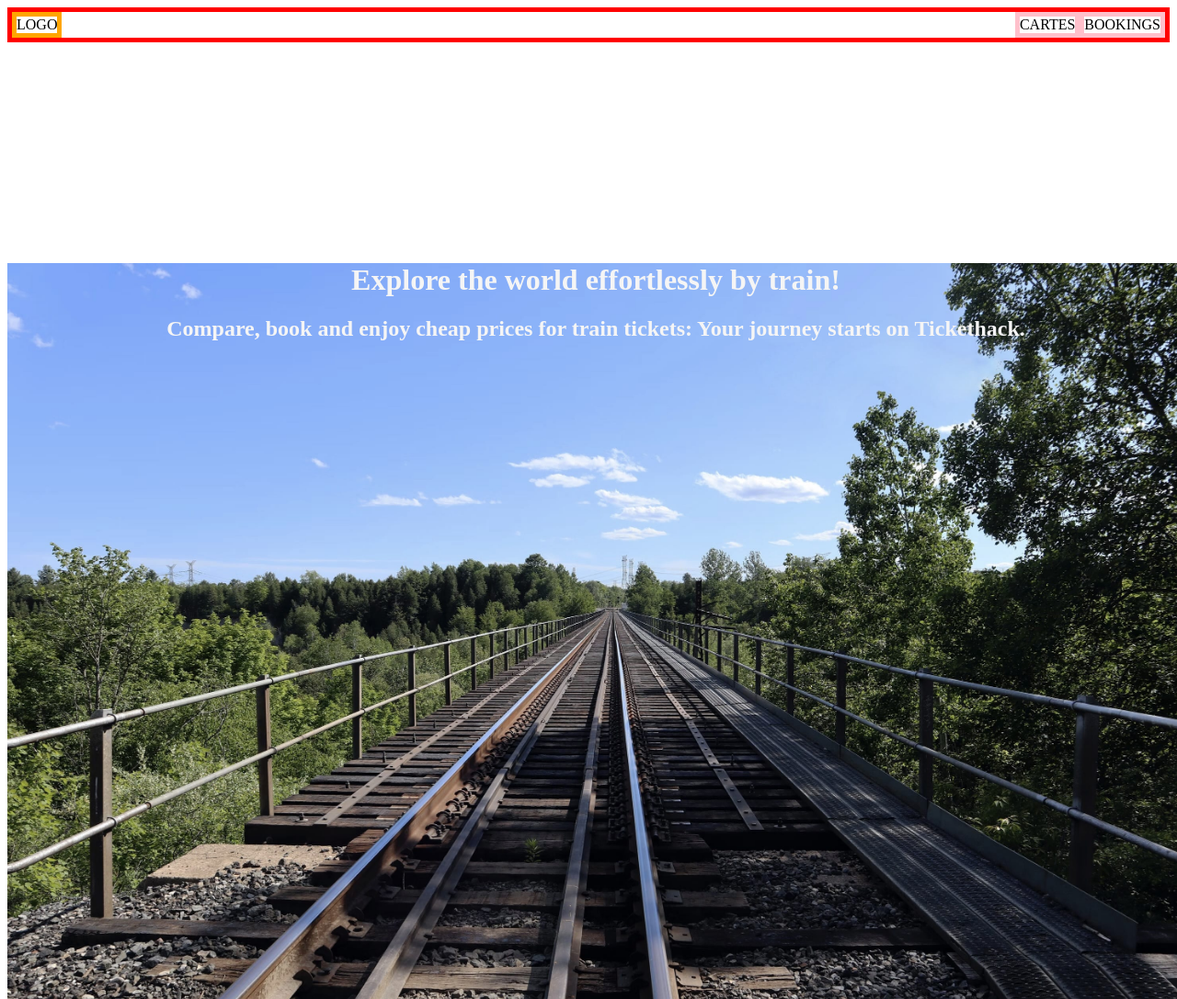
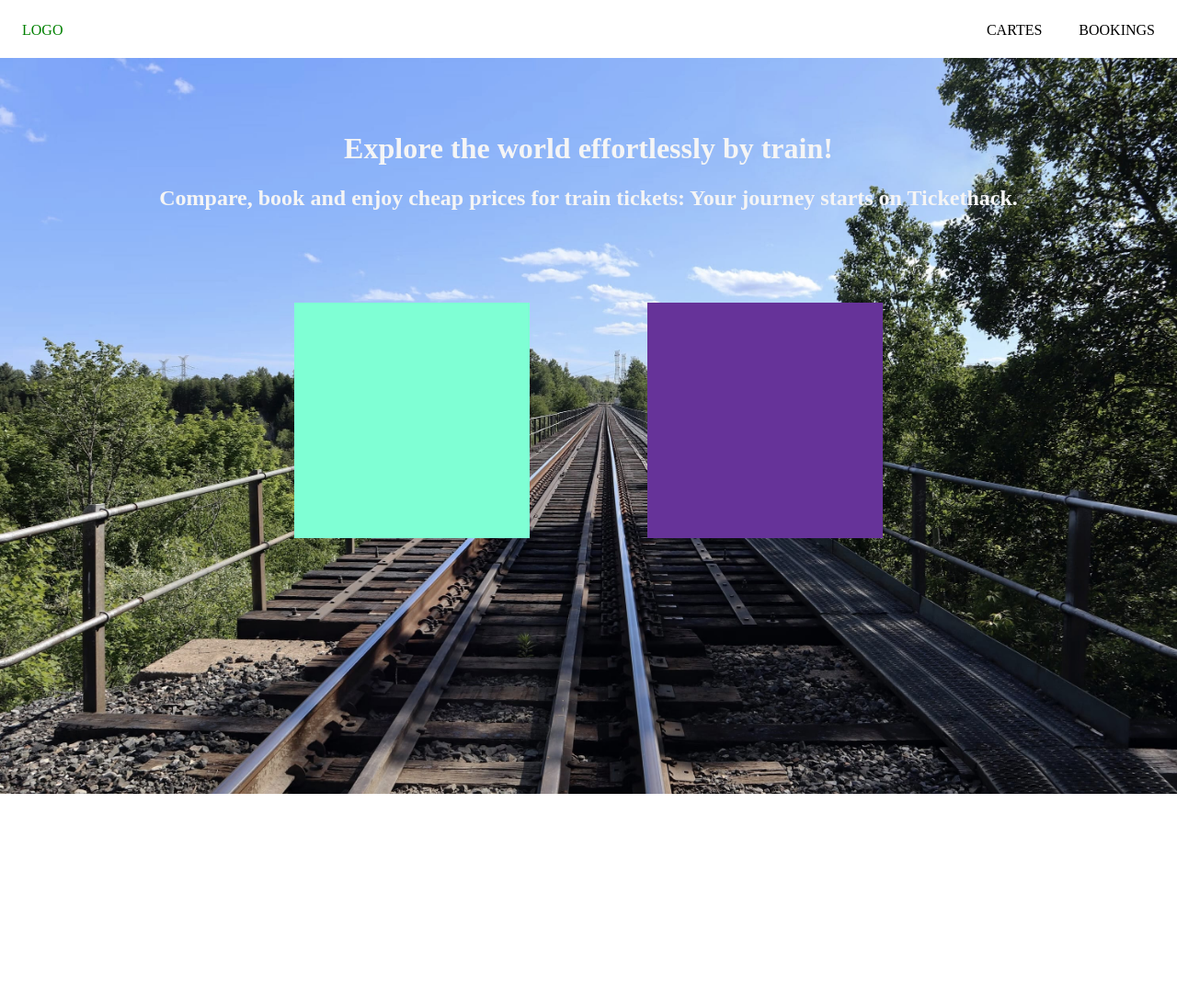
Before and after one commit to billou-gazouille/tickethack_frontend, a plain HTML site: page index.html in a window 1280 px wide. Shown: the whole page at 92% size. After the commit the page ends 863 px from the top, so only its background shows below. Drawn offline with Linux system fonts and the light colour scheme.

Commit message:
css pas trop mal

```diff
--- a/index.html
+++ b/index.html
@@ -24,6 +24,14 @@
         <div id="landing-page">
             <h1 id="heading">Explore the world effortlessly by train!</h1>
             <h2 id="sub-heading">Compare, book and enjoy cheap prices for train tickets: Your journey starts on Tickethack.</h2>
+            <div id="boxes-container">
+                <div id="box-left">
+
+                </div>
+                <div id="box-right">
+
+                </div>
+            </div>
         </div>
     </body>
 </html>
--- a/style.css
+++ b/style.css
@@ -1,33 +1,27 @@
-#container{
-    /* width: 100vw;
-    height: 100vh; */
+
+body{
     margin: 0;
-    padding: 0;
-
-    border: solid blue 5px;
-}
-
-#bg-img{
-    width: 100%;
-    height: 100%;
-    /* background-size: cover; */
 }
 
 #landing-page{
+    margin-top: -3vh;
     background-image: url("./background.jpg");
     width: 100vw;
     height: 100vh;
-    background-size: cover
+    background-size: cover;
 }
 
 #header{
     display: flex;
     justify-content: space-between;
-    border: solid red 5px;
+    /* border: solid red 5px; */
+    padding: 3vh;
 }
 
 #logo{
-    border: solid orange 5px;
+    /* border: solid orange 5px; */
+    color: green;
+    /* padding: 3vh; */
 }
 
 #cartes-bookings{
@@ -35,18 +29,50 @@
 }
 
 #cartes{
-    border: solid pink 5px;
+    /* border: solid pink 5px; */
+    /* padding: 3vh; */
+    padding-right: 5vh;
 }
 
 #bookings{
-    border: solid pink 5px;
+    /* border: solid pink 5px; */
+    /* padding: 3vh; */
 }
 
+
+
 #heading{
-    margin-top: 30vh;
+    padding-top: 10vh;
+    /* border: solid green 5px; */
+}
+
+#sub-heading{
+    /* border: solid green 5px; */
 }
 
 #heading,#sub-heading{
     text-align: center;
     color: whitesmoke;
 }
+
+#boxes-container{
+    display: flex;
+    justify-content: space-between;
+    width: 50vw;
+    position: relative;
+    left: 25vw;
+    padding-top: 10vh;
+}
+
+#box-left, #box-right{
+    width: 20vw;
+    height: 20vw;
+}
+
+#box-left{
+    background-color: aquamarine;
+}
+
+#box-right{
+    background-color: rebeccapurple;
+}
```
